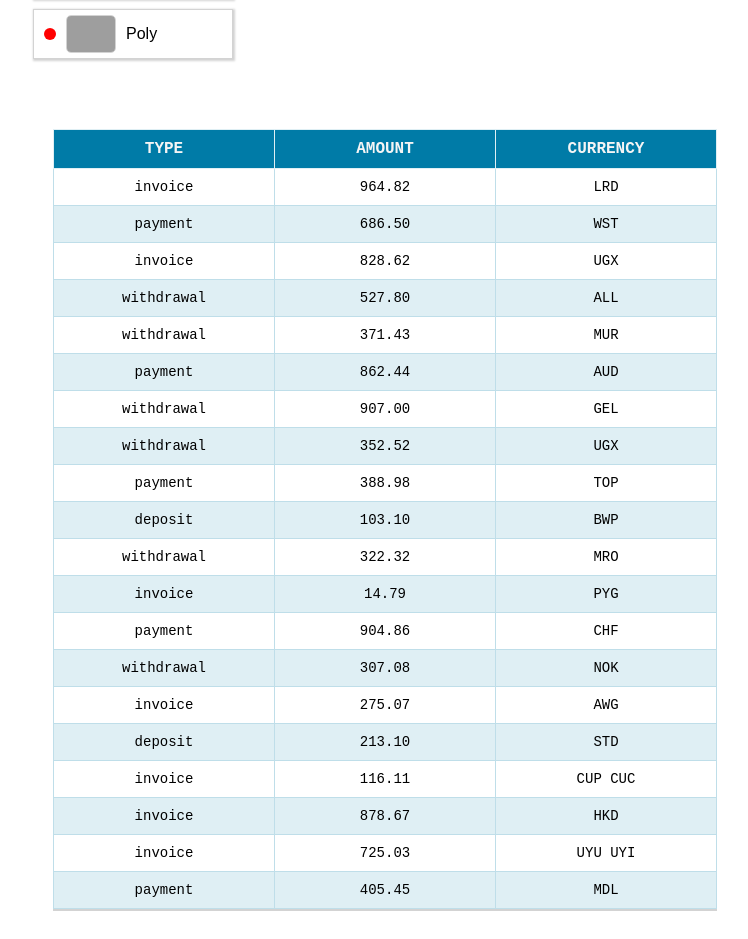
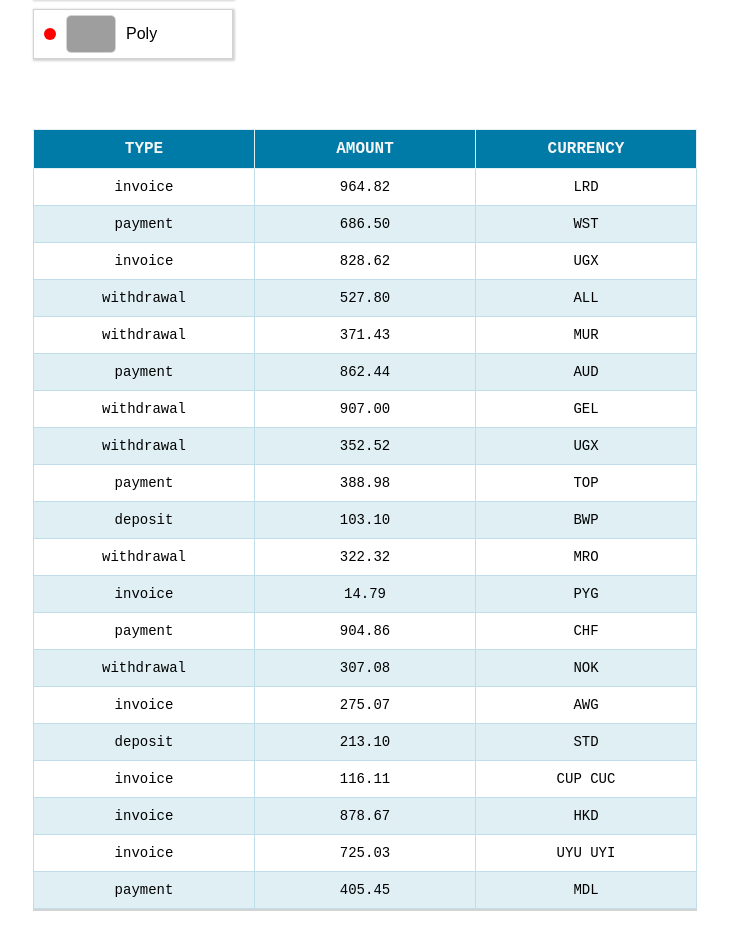
Before and after one commit to StefieCaff/goit-react-hw-01-components, a React (Create React App) app: page / in a window 1280 px wide. Shown: the part 1030-1969 px from the top of the page, without its empty margins (17-765 px from the left). Built offline with nearby package versions, Linux system fonts and the light colour scheme; grey boxes are pictures that could not be loaded.

Commit message:
Update styled-transactions.js

```diff
--- a/src/components/Transactions/styled-transactions.js
+++ b/src/components/Transactions/styled-transactions.js
@@ -8,7 +8,6 @@ export const StyledTable = styled.table`
     font-family: Courier New, Tahoma, Verdana, sans-serif;
     font-size: 14px;
     box-shadow: 0px 2px #D3D3D3;
-    margin-left 20px;
 
     .transaction-header {
         border: 1px solid #DFEFF4;
```
